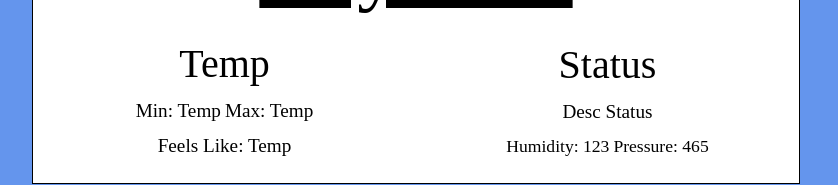
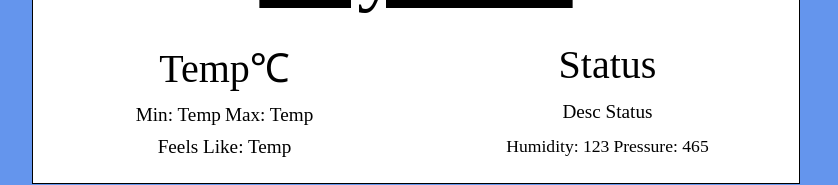
Before and after one commit to AlexSaxena/Weather-App, a website built with webpack: page src/template.html in a window 1280 px wide. Shown: the part 356-541 px from the top of the page, without its empty margins (224-1062 px from the left). Built offline with nearby package versions, Linux system fonts and the light colour scheme.

Commit message:
Adds Symbols to placeholders Temps

```diff
--- a/src/template.html
+++ b/src/template.html
@@ -24,7 +24,7 @@
     <div class="weather-output-container">
       <div class="output-title">City Here</div>
       <div class="output-temp-container">
-        <div class="main-temp">Temp</div>
+        <div class="main-temp">Temp<span>&#8451;</span></div>
         <div class="output-min-max-temp">
           <span class="temp-min">Min: Temp</span>
           <span class="temp-max">Max: Temp</span>
```
Also changed, not shown: dist/index.html.
